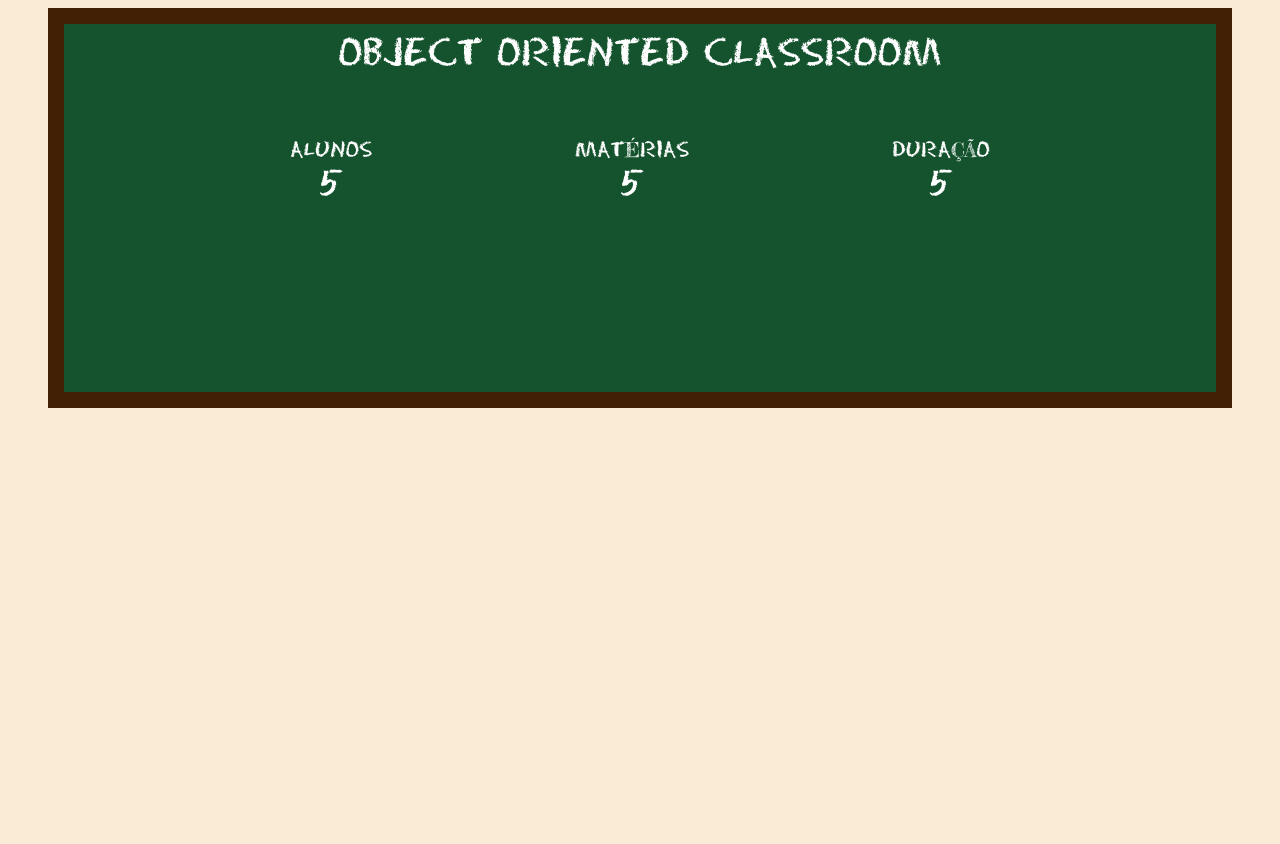
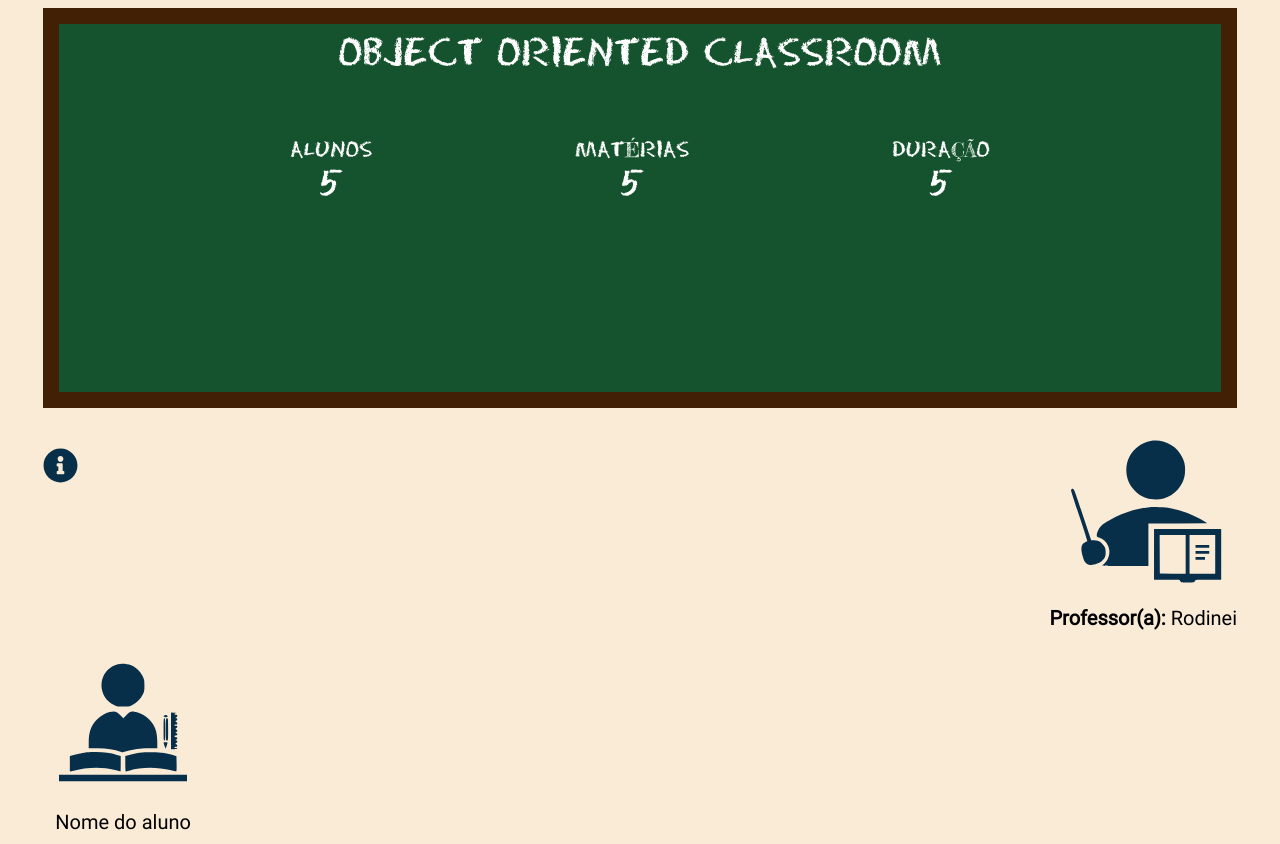
Before and after one commit to oiviana/oop-classroom, a React (Vite) app: page / in a window 1280 px wide. Before the commit the page ends 800 px from the top, so only its background shows below. Built offline with nearby package versions, Linux system fonts and the light colour scheme.

Commit message:
test: main layout

```diff
--- a/src/App.tsx
+++ b/src/App.tsx
@@ -1,9 +1,25 @@
 import Blackboard from "./components/Blackboard";
+import Professor from "./components/Professor";
+import Student from "./components/Student";
+import { FaInfoCircle } from "react-icons/fa";
 
 function App() {
   return (
-    <div className=" w-full max-w-[1200px] mx-auto p-2">
+    <div className=" w-full max-w-[1210px] mx-auto p-2">
       <Blackboard />
+      <div className="flex flex-col md:flex-row md:justify-between my-4">
+        <div className="mt-6">
+          <button>
+            <FaInfoCircle size={35} className="text-sky-950" />
+          </button>
+        </div>
+        <Professor />
+      </div>
+      <div className="grid grid-cols-2 sm:grid-cols-3 md:grid-cols-4 lg:grid-cols-7 gap-3 ">
+        <Student />
+
+
+      </div>
     </div>
   );
 }
```
